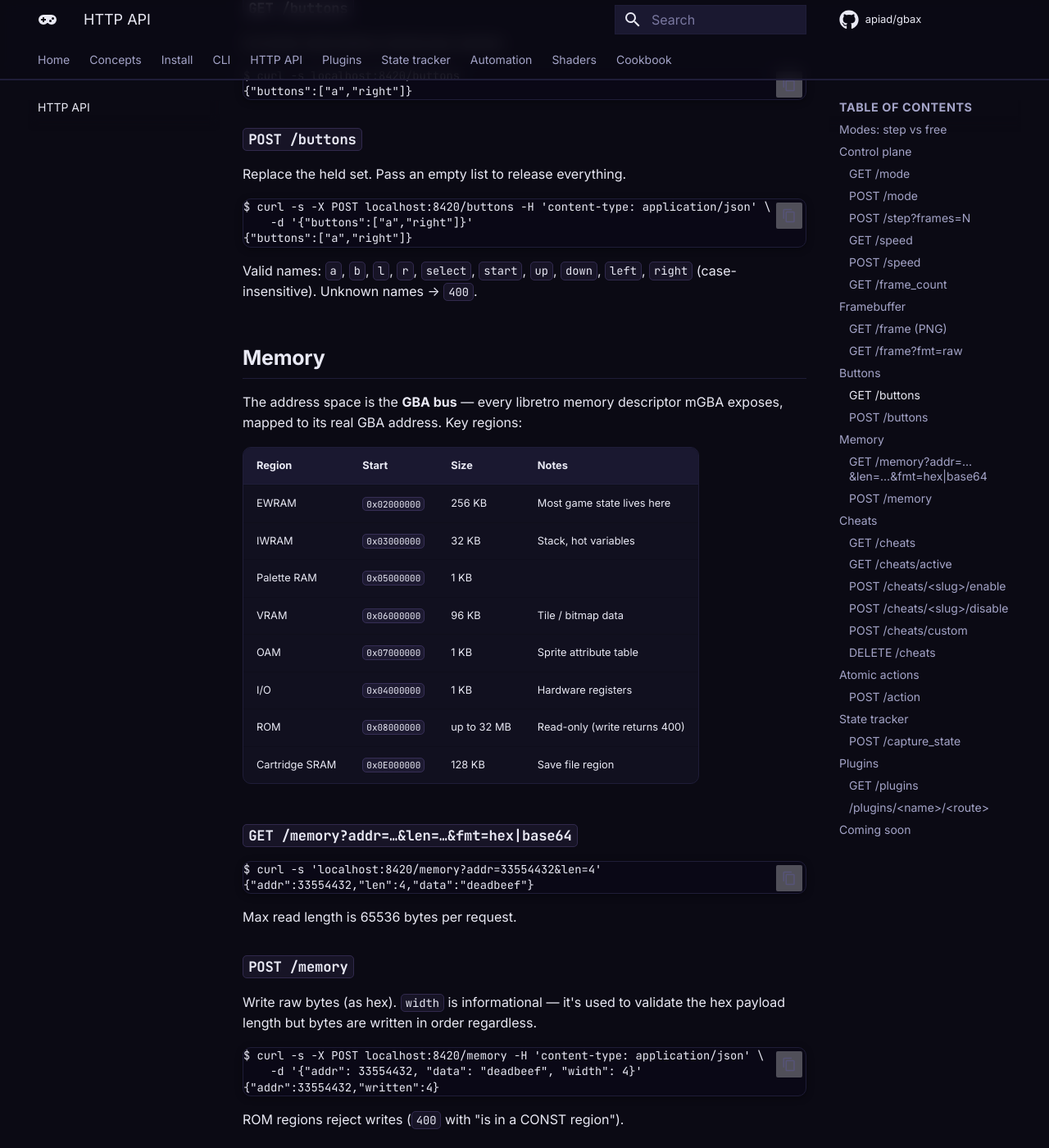
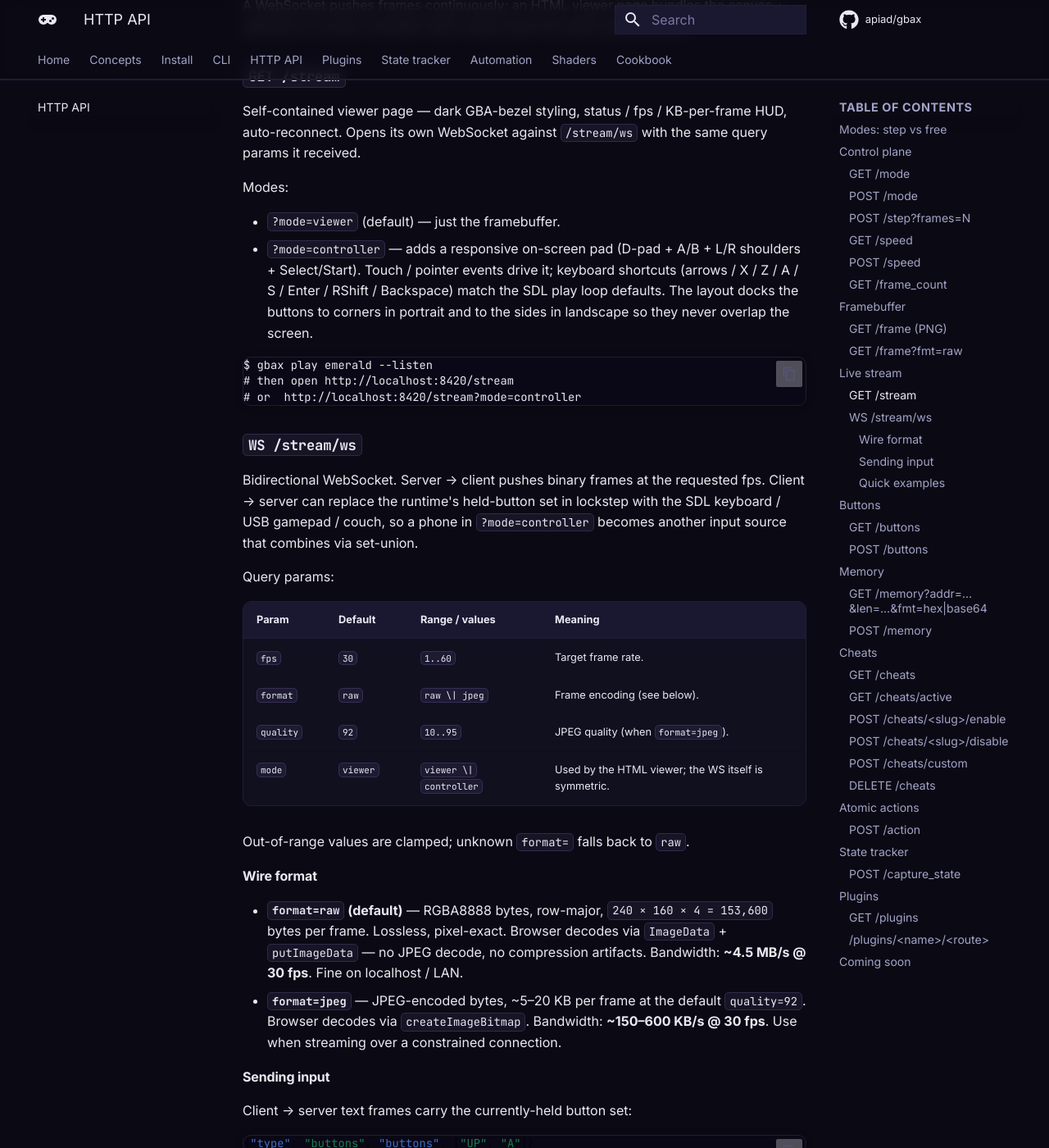
Before and after one commit to apiad/retrokix, an MkDocs documentation site: the page built from docs/api.md, in a window 1280 px wide and 1400 px high, scrolled down 2409 px. Shown: the whole window at 82% size. Built offline with MkDocs 1.6.1 and Material for MkDocs 9.7.7, drawn with Linux system fonts in a browser that asks for light colours; comment, search, counter and statistics services are not loaded; some of the changed text lies outside the part shown.

Commit message:
docs: surface the new /stream feature on landing + README + api.md
Landing (overrides/home.html):
- "What you get" cards header bumps 'Six surfaces' → 'Seven
  surfaces' to count Browser stream.
- New 7th card (📱 'Browser stream'): /stream serves a GBA-bezel
  viewer page, /stream/ws pushes pristine RGBA frames at 30 fps,
  ?mode=controller docks an on-screen pad for playing from
  phone-vertical, phone-horizontal, or anything in between.
- HTTP API card body grows one clause noting the live /stream WS
  alongside /action.

README:
- Hero bullets gain "Browser stream" describing the open-in-browser
  loop with the controller mode.
- Discovery toolkit's HTTP API line lists /stream + /stream/ws so
  the link to docs/api.md primes the section.

docs/api.md:
- Full "Live stream" section between Framebuffer and Buttons.
  Documents GET /stream (the HTML page, mode=viewer vs controller)
  and WS /stream/ws (the bidirectional WebSocket).
- Query-param matrix (fps, format, quality, mode) with clamping
  notes.
- Wire format: raw RGBA (default — 153,600 B/frame, ~4.5 MB/s @
  30 fps, pixel-exact) and JPEG (5-20 KB/frame, ~150-600 KB/s
  @ 30 fps, for constrained links).
- Client→server text frames (`{type:"buttons",buttons:["UP","A"]}`)
  with the replace-set semantics.
- Three URL examples covering watch / play-from-phone / save-
  bandwidth + a 10-line JS snippet showing direct WS use.

Strict mkdocs build clean; 11/11 stream tests still green.

````diff
--- a/docs/api.md
+++ b/docs/api.md
@@ -101,6 +101,107 @@ high-frequency consumers (RL training, video pipelines).
 ```
 $ curl -s 'localhost:8420/frame?fmt=raw' | wc -c
 115200
+```
+
+## Live stream
+
+A WebSocket pushes frames continuously; an HTML viewer page bundles
+the canvas + optional on-screen controller. Both routes share the
+same query params.
+
+### `GET /stream`
+
+Self-contained viewer page — dark GBA-bezel styling, status / fps /
+KB-per-frame HUD, auto-reconnect. Opens its own WebSocket against
+`/stream/ws` with the same query params it received.
+
+Modes:
+
+- `?mode=viewer` (default) — just the framebuffer.
+- `?mode=controller` — adds a responsive on-screen pad (D-pad +
+  A/B + L/R shoulders + Select/Start). Touch / pointer events drive
+  it; keyboard shortcuts (arrows / X / Z / A / S / Enter /
+  RShift / Backspace) match the SDL play loop defaults. The layout
+  docks the buttons to corners in portrait and to the sides in
+  landscape so they never overlap the screen.
+
+```
+$ gbax play emerald --listen
+# then open http://localhost:8420/stream
+# or  http://localhost:8420/stream?mode=controller
+```
+
+### `WS /stream/ws`
+
+Bidirectional WebSocket. Server → client pushes binary frames at
+the requested fps. Client → server can replace the runtime's
+held-button set in lockstep with the SDL keyboard / USB gamepad /
+couch, so a phone in `?mode=controller` becomes another input
+source that combines via set-union.
+
+Query params:
+
+| Param     | Default | Range / values     | Meaning                          |
+| --------- | ------- | ------------------ | -------------------------------- |
+| `fps`     | `30`    | `1..60`            | Target frame rate.               |
+| `format`  | `raw`   | `raw \| jpeg`      | Frame encoding (see below).      |
+| `quality` | `92`    | `10..95`           | JPEG quality (when `format=jpeg`). |
+| `mode`    | `viewer`| `viewer \| controller` | Used by the HTML viewer; the WS itself is symmetric. |
+
+Out-of-range values are clamped; unknown `format=` falls back to
+`raw`.
+
+#### Wire format
+
+- **`format=raw` (default)** — RGBA8888 bytes, row-major,
+  `240 × 160 × 4 = 153,600` bytes per frame. Lossless, pixel-exact.
+  Browser decodes via `ImageData` + `putImageData` — no JPEG
+  decode, no compression artifacts.
+  Bandwidth: **~4.5 MB/s @ 30 fps**. Fine on localhost / LAN.
+- **`format=jpeg`** — JPEG-encoded bytes, ~5–20 KB per frame at
+  the default `quality=92`. Browser decodes via `createImageBitmap`.
+  Bandwidth: **~150–600 KB/s @ 30 fps**. Use when streaming over
+  a constrained connection.
+
+#### Sending input
+
+Client → server text frames carry the currently-held button set:
+
+```json
+{"type": "buttons", "buttons": ["UP", "A"]}
+```
+
+Each message **replaces** the previous held set, identical to
+`POST /buttons`. Empty array releases all. Unknown button names and
+malformed JSON are dropped silently — the connection stays alive,
+no error frames.
+
+#### Quick examples
+
+Watch from a second screen:
+```
+http://<gbax-host>:8420/stream
+```
+
+Play from your phone in the same WiFi:
+```
+http://<gbax-host>:8420/stream?mode=controller
+```
+
+Save bandwidth on a remote link:
+```
+http://<gbax-host>:8420/stream?mode=controller&format=jpeg&fps=20
+```
+
+Drive the WebSocket directly from your own JS:
+```js
+const ws = new WebSocket(`ws://${host}:8420/stream/ws?format=raw&fps=30`);
+ws.binaryType = "arraybuffer";
+ws.onmessage = e => {
+  const data = new Uint8ClampedArray(e.data);
+  ctx.putImageData(new ImageData(data, 240, 160), 0, 0);
+};
+ws.send(JSON.stringify({type: "buttons", buttons: ["RIGHT"]}));
 ```
 
 ## Buttons
--- a/overrides/home.html
+++ b/overrides/home.html
@@ -169,7 +169,7 @@
   <section class="gx-section gx-section--cards">
     <div class="gx-section__inner">
       <p class="gx-eyebrow">What you get.</p>
-      <h2 class="gx-h2">One install. Six surfaces.</h2>
+      <h2 class="gx-h2">One install. Seven surfaces.</h2>
       <div class="gx-cards">
         <article class="gx-card">
           <div class="gx-card__icon">🎮</div>
@@ -183,8 +183,9 @@
           <div class="gx-card__icon">🌐</div>
           <h3 class="gx-card__title">HTTP API</h3>
           <p class="gx-card__body">
-            Framebuffer, full memory bus, input, cheats, save states, and an
-            atomic <code>/action</code> for multi-step agent plans.
+            Framebuffer, full memory bus, input, cheats, save states,
+            an atomic <code>/action</code> for multi-step agent plans,
+            and a live <code>/stream</code> over WebSocket.
           </p>
         </article>
         <article class="gx-card">
@@ -220,6 +221,16 @@
           <p class="gx-card__body">
             <code>crt-lottes</code> out of the box, custom WGSL when you want
             pretty, via the <code>[gpu]</code> extra.
+          </p>
+        </article>
+        <article class="gx-card">
+          <div class="gx-card__icon">📱</div>
+          <h3 class="gx-card__title">Browser stream</h3>
+          <p class="gx-card__body">
+            <code>/stream</code> serves a stylish GBA-bezel viewer page;
+            <code>/stream/ws</code> pushes pristine RGBA frames at 30 fps.
+            <code>?mode=controller</code> docks an on-screen pad — play
+            on your phone, your laptop, anything in between.
           </p>
         </article>
       </div>
````
Also changed, not shown: README.md (+8 -2 lines).
